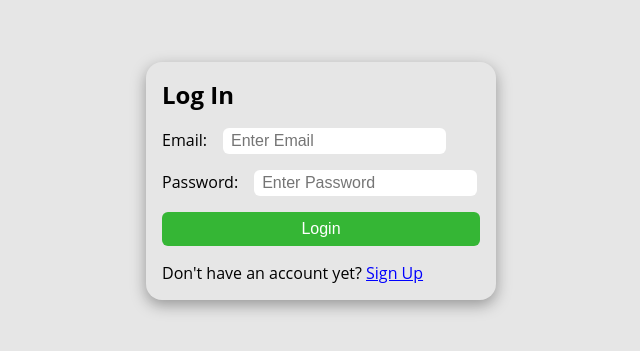
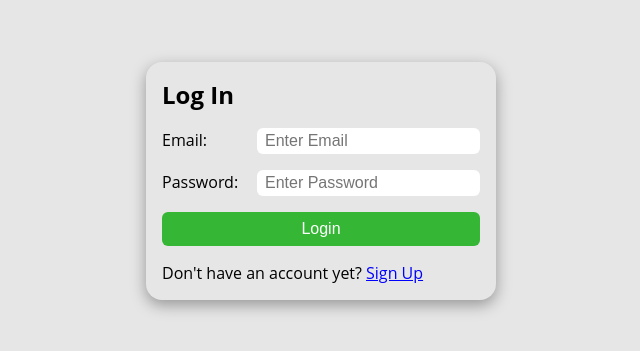
Before and after one commit to cheungjoshua/password-manager, a Nuxt app in the folder client/: page /sign-in in a window 1280 px wide. Shown: the part 219-570 px from the top of the page, without its empty margins (319-959 px from the left). Built offline with nearby package versions, Linux system fonts and the light colour scheme.

Commit message:
change input focus style

```diff
--- a/client/components/Form/Login.vue
+++ b/client/components/Form/Login.vue
@@ -60,8 +60,8 @@ const password = ref("");
 
     label {
       display: flex;
-      gap: 1em;
       align-items: center;
+      justify-content: space-between;
 
       input {
         border: none;
@@ -69,10 +69,14 @@ const password = ref("");
         border-radius: 6px;
         font-size: 1em;
       }
+
+      input:focus-visible {
+        outline: 2px solid #35b635;
+      }
     }
 
     button {
-      background: rgb(53, 182, 53);
+      background: #35b635;
       color: white;
       border: none;
       padding: 0.5em;
@@ -81,7 +85,7 @@ const password = ref("");
     }
 
     .link {
-      color: rgb(0, 0, 255);
+      color: #0000ff;
       text-decoration: underline;
     }
   }
```
